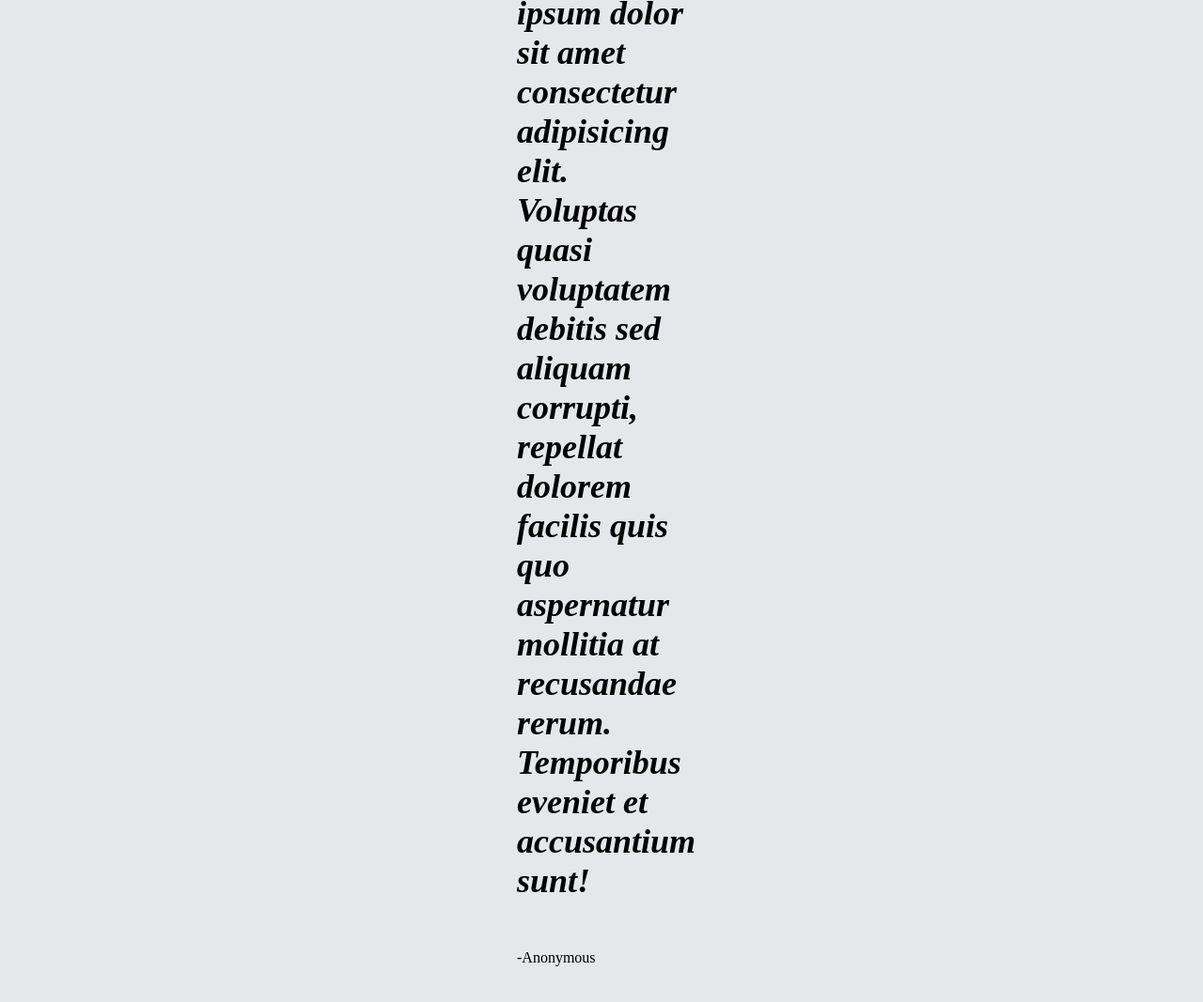
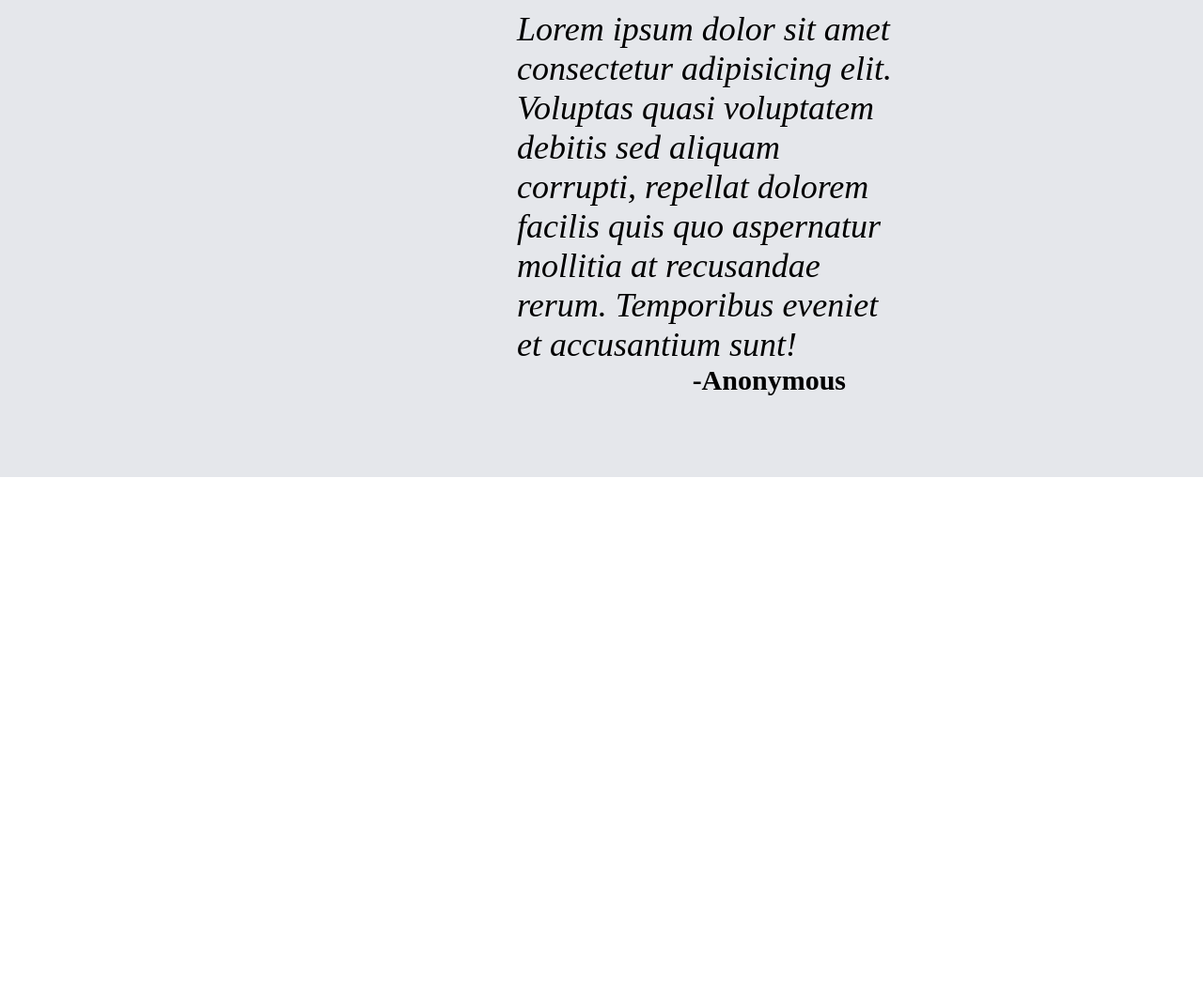
Before and after one commit to Rosakaed/odin-landingpage, a plain HTML site: page index.html in a window 1280 px wide. Shown: the part 1339-2406 px from the top of the page at 94% size. After the commit the page ends 1847 px from the top, so only its background shows below. Drawn offline with Linux system fonts and the light colour scheme.

Commit message:
Finish Quote Section

```diff
--- a/index.html
+++ b/index.html
@@ -52,9 +52,11 @@
         <p class="quote-text">Lorem ipsum dolor sit amet consectetur adipisicing elit. Voluptas quasi voluptatem debitis
             sed aliquam corrupti, repellat dolorem facilis quis quo aspernatur mollitia at recusandae rerum. Temporibus
             eveniet et accusantium sunt!</p>
-        <p class="quote-owner">
-            -Anonymous
-        </p>
+        <div class="box">
+            <p class="quote-owner">
+                -Anonymous
+            </p>
+        </div>
     </div>
     <div class="ad"></div>
     <div class="footer"></div>
--- a/style.css
+++ b/style.css
@@ -69,10 +69,11 @@ body{
 .cards{
     flex: 0 0 auto;
     background-color: white;
-    padding: 40px 550px;
+    padding: 50px 550px;
     display: flex;
     flex-direction: column;
     align-items: center;
+
 }
 .information{
     flex: 0 0 auto;
@@ -89,6 +90,7 @@ body{
     align-items: center;
     gap:50px;
     justify-content: center;
+    margin-bottom: 75px;
 
 }
 .card{
@@ -111,14 +113,29 @@ body{
     flex: 0 0 auto;
     display: flex;
     flex-direction: column;
+    flex-wrap: wrap;
     justify-content: center;
     padding: 70px 550px;
     background-color: #E5E7Eb;
 }
 .quote-text{
+    margin: 0px;
     font-size: 36px;
-    font-weight:900;
     font-style: italic;
+    min-width: 400px;
+}
+.box{
+    text-align: right;
+    height:50px;
+    min-width: 150px;
+}
+.quote-owner{
+    margin: 0px;
+    font-size: 30px;
+    font-weight: 900;
+    align-self: flex-end;
+    margin-right: 50px;
+    flex:0 1 auto;
 }
 .footer{
 
```
